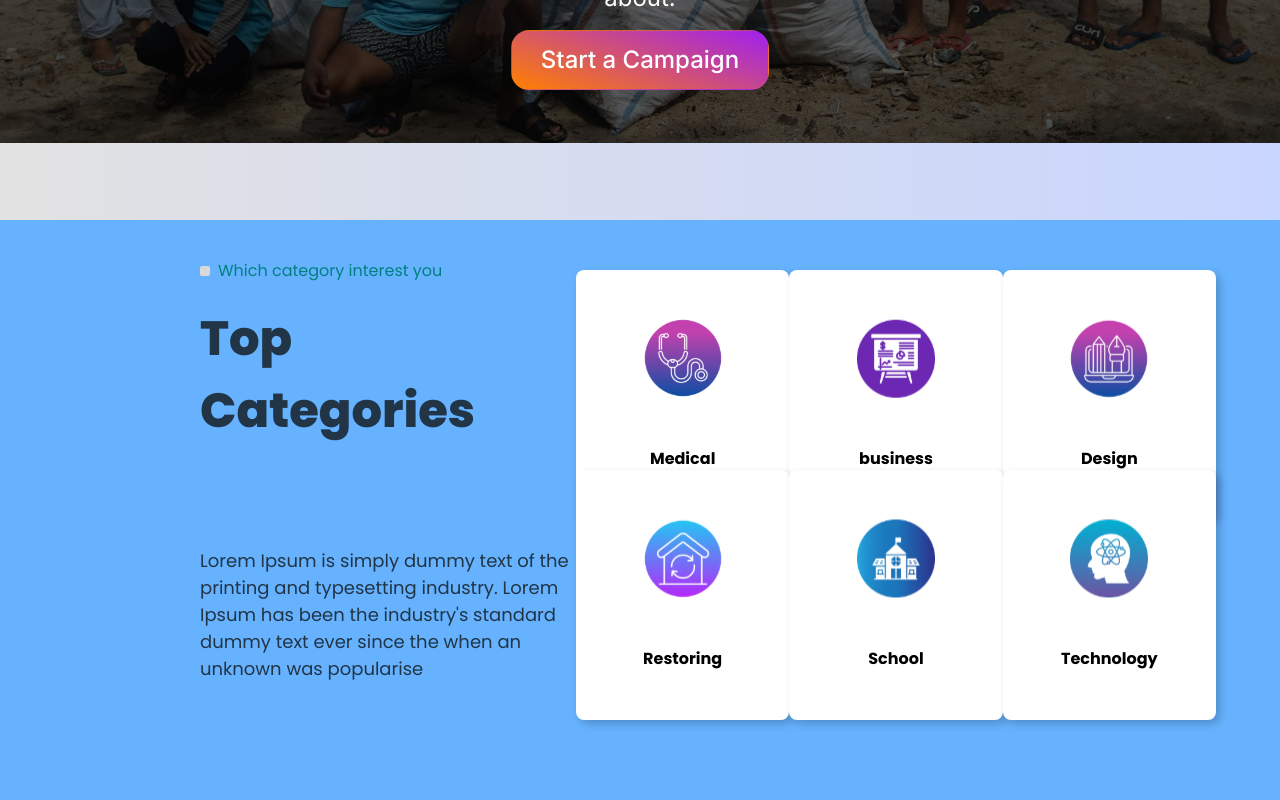
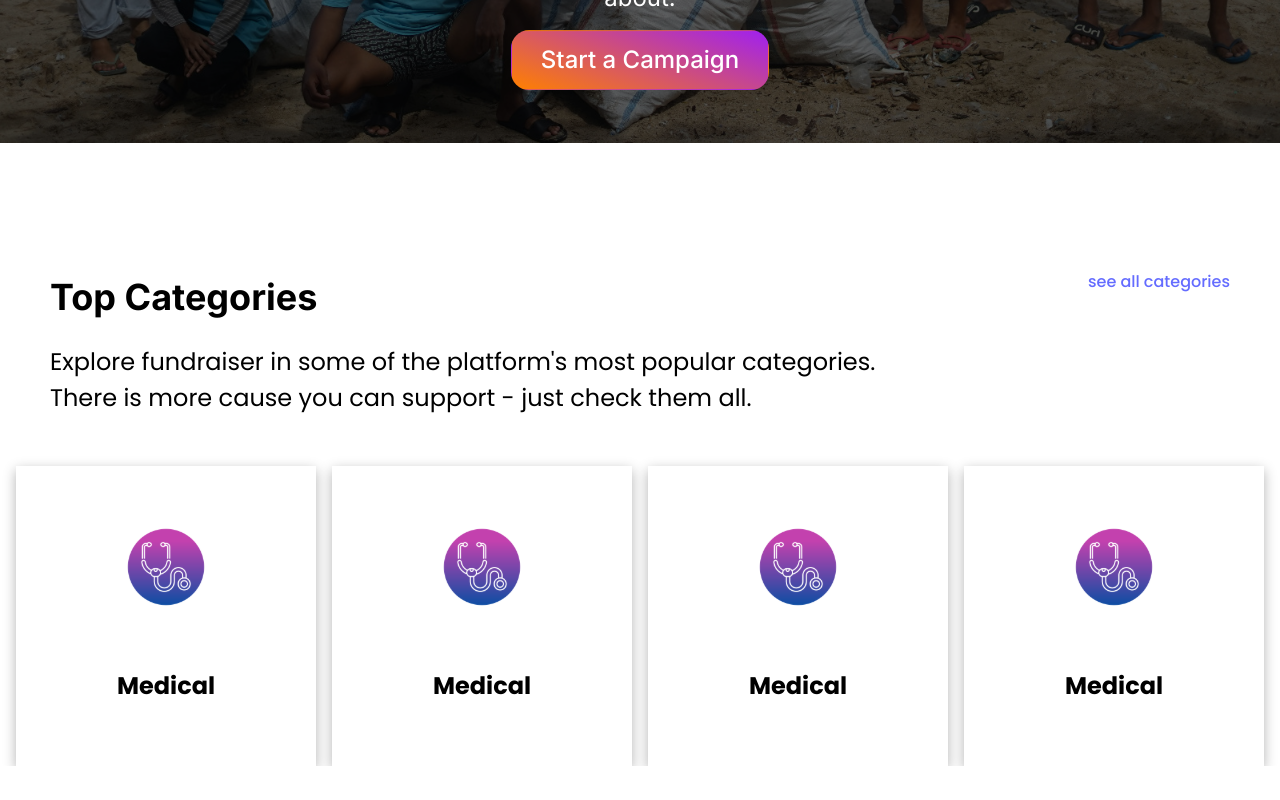
Before and after one commit to DevLord261/OneHand_frontend, a React (Vite) app: page / in a window 1280 px wide. Shown: the part 524-1324 px from the top of the page. After the commit the page ends 1290 px from the top, so only its background shows below. Built offline with nearby package versions, Linux system fonts and the light colour scheme.

Commit message:
completing category section

```diff
--- a/src/componenets/Card.tsx
+++ b/src/componenets/Card.tsx
@@ -1,15 +1,12 @@
-import "../styles/Card.css";
-
-interface CardProps {
-  title: string;
-  logo: string;
-}
-
-export default function CategoryCard({ title, logo }: CardProps) {
+import styles from "../styles/Card.module.css";
+import test from "../assets/category/medical.svg";
+export default function CategoryCard() {
   return (
-    <div className="Card">
-      <img src={logo} alt="image logo"></img>
-      <label>{title}</label>
-    </div>
+    <>
+      <div className={styles.containers}>
+        <img src={test} alt="image" />
+        <p>Medical</p>
+      </div>
+    </>
   );
 }
--- a/src/index.css
+++ b/src/index.css
@@ -5,7 +5,7 @@
 
     color-scheme: light dark;
     color: rgba(255, 255, 255, 0.87);
-    background-color: #242424;
+    background-color: white;
 
     font-synthesis: none;
     text-rendering: optimizeLegibility;
@@ -31,11 +31,11 @@ body,
     padding: 0;
     justify-content: center;
     align-items: center;
+    background-color: white;
 }
 
 body {
     margin: 0;
-    display: flex;
     place-items: center;
     min-width: 320px;
     min-height: 100vh;
--- a/src/pages/Home.tsx
+++ b/src/pages/Home.tsx
@@ -1,8 +1,6 @@
-import ToolBar from "../componenets/ToolBar";
 import Hero from "../assets/Hero.jpg";
-import "../styles/Home.css";
 import CategoryCard from "../componenets/Card";
-import categoryimage from "../model/categoryimage";
+import styles from "../styles/Home.module.css";
 
 function Home() {
   const categories = [
@@ -19,50 +17,41 @@ function Home() {
   const secondhalf = categories.slice(half);
   return (
     <>
-      <div className="mainhome">
+      <div className={styles.mainhome}>
         {/* <ToolBar /> */}
-        <div className="herosection">
-          <div className="textbox">
-            <label className="maintext">
+        <div className={styles.herosection}>
+          <div className={styles.textbox}>
+            <label className={styles.maintext}>
               A Helping Hand for a Better Tomorrow
             </label>
-            <label className="alttext">
+            <label className={styles.alttext}>
               Launch a fundraiser to support the causes you care about.
             </label>
             <button>Start a Campaign</button>
           </div>
           <img src={Hero} alt="Hero logo"></img>
         </div>
-        <div className="categoriesSection">
-          <div id="maintext">
-            <label id="title">Which category interest you</label>
-            <label id="header1">Top Categories</label>
-            <label id="body">
-              Lorem Ipsum is simply dummy text of the printing and typesetting
-              industry. Lorem Ipsum has been the industry's standard dummy text
-              ever since the when an unknown was popularise
-            </label>
-          </div>
-          <div className="categories">
-            <div className="row1">
-              {firsthalf.map((cat) => (
-                <CategoryCard
-                  key={cat.key}
-                  title={cat.title}
-                  logo={categoryimage[cat.key]}
-                />
-              ))}
-            </div>
-            <div className="row2">
-              {secondhalf.map((cat) => (
-                <CategoryCard
-                  key={cat.key}
-                  title={cat.title}
-                  logo={categoryimage[cat.key]}
-                />
-              ))}
+        <div className={styles.categoriesSection}>
+          <div className={styles.categtext}>
+            <label className={styles.categtitle}>Top Categories</label>
+            <div>
+              <p className={styles.p}>
+                Explore fundraiser in some of the platform's most popular
+                categories.
+              </p>
+              <p className={styles.p}>
+                {" "}
+                There is more cause you can support - just check them all.
+              </p>
             </div>
           </div>
+          <a style={{ cursor: "pointer" }}>see all categories</a>
+        </div>
+        <div className={styles.categorycontainer}>
+          <CategoryCard />
+          <CategoryCard />
+          <CategoryCard />
+          <CategoryCard />
         </div>
       </div>
     </>
--- a/src/styles/Card.css
+++ /dev/null
@@ -1,13 +0,0 @@
-.Card {
-    display: flex;
-    flex-direction: column;
-    justify-content: space-evenly;
-    align-items: center;
-    background-color: white;
-    color: black;
-    width: 250px;
-    height: 250px;
-    font-weight: bold;
-    border-radius: 8px;
-    box-shadow: 4px 4px 8px rgba(0, 0, 0, 0.2); /* X Y Blur Color *
-}
--- /dev/null
+++ b/src/styles/Card.module.css
@@ -0,0 +1,14 @@
+.containers {
+    display: flex;
+    position: relative;
+    flex-direction: column;
+    width: 300px;
+    height: 300px;
+    color: black;
+    align-items: center;
+    justify-content: space-evenly;
+    box-shadow: 0 4px 12px rgba(0, 0, 0, 0.3);
+    font-weight: bold;
+    font-size: 24px;
+    /* margin-left: 5%; */
+}
--- a/src/styles/Home.css
+++ b/src/styles/Home.module.css
@@ -22,7 +22,7 @@
     height: auto;
     z-index: 1;
     margin: 0px;
-    filter: brightness(0.4); /* 1 is normal, <1 is darker */
+    filter: brightness(0.4);
 }
 
 .textbox {
@@ -66,63 +66,31 @@
 }
 
 .categoriesSection {
+    display: flex;
     position: relative;
-    background-color: #66b2ff;
-    width: 100%;
-    height: 580px;
-    align-items: center;
+    flex-direction: row;
+    color: black;
+    padding: 50px;
+    justify-content: space-between;
+}
+.categtext {
+    position: relative;
     display: flex;
-    justify-content: space-between;
-    padding-bottom: 80px;
+    flex-direction: column;
+    gap: 20px;
+}
+.categtitle {
+    font-size: 36px;
+    font-family: "Inter", sans-serif;
+    font-weight: bold;
 }
 
-.categoriesSection #maintext {
-    display: flex;
-    flex-direction: column;
-    justify-content: space-between;
-    margin: 0px 0px 0px 200px;
-    /* padding-top: 50px; */
-    width: 30%;
+.p {
+    font-size: 24px;
 }
-
-.categoriesSection #title {
-    color: #008080;
-}
-
-.categoriesSection #title:before {
-    content: "";
-    display: inline-block;
-    width: 10px;
-    height: 10px;
-    background-color: #d9d9d9; /* or any color you like */
-    margin-right: 8px;
-    border-radius: 2px; /* optional: make it slightly rounded */
-    vertical-align: middle;
-}
-
-.categoriesSection #header1 {
-    font-size: 48px;
-    font-weight: 800;
-    margin-top: 20px;
-}
-.categoriesSection #body {
-    margin-top: 100px;
-    font-size: 18px;
-}
-
-.categories {
-    width: 50%;
-    height: 80%;
-    margin-right: 5%;
-    display: flex;
-    flex-direction: column;
-    justify-content: space-between;
-}
-
-.row1,
-.row2 {
+.categorycontainer {
+    position: relative;
     display: flex;
     flex-direction: row;
     justify-content: space-evenly;
-    height: 200px;
 }
```
Also changed, not shown: src/componenets/ToolBar.tsx (+6 -6 lines), src/styles/ToolBar.module.css (renamed from src/styles/ToolBar.css).
